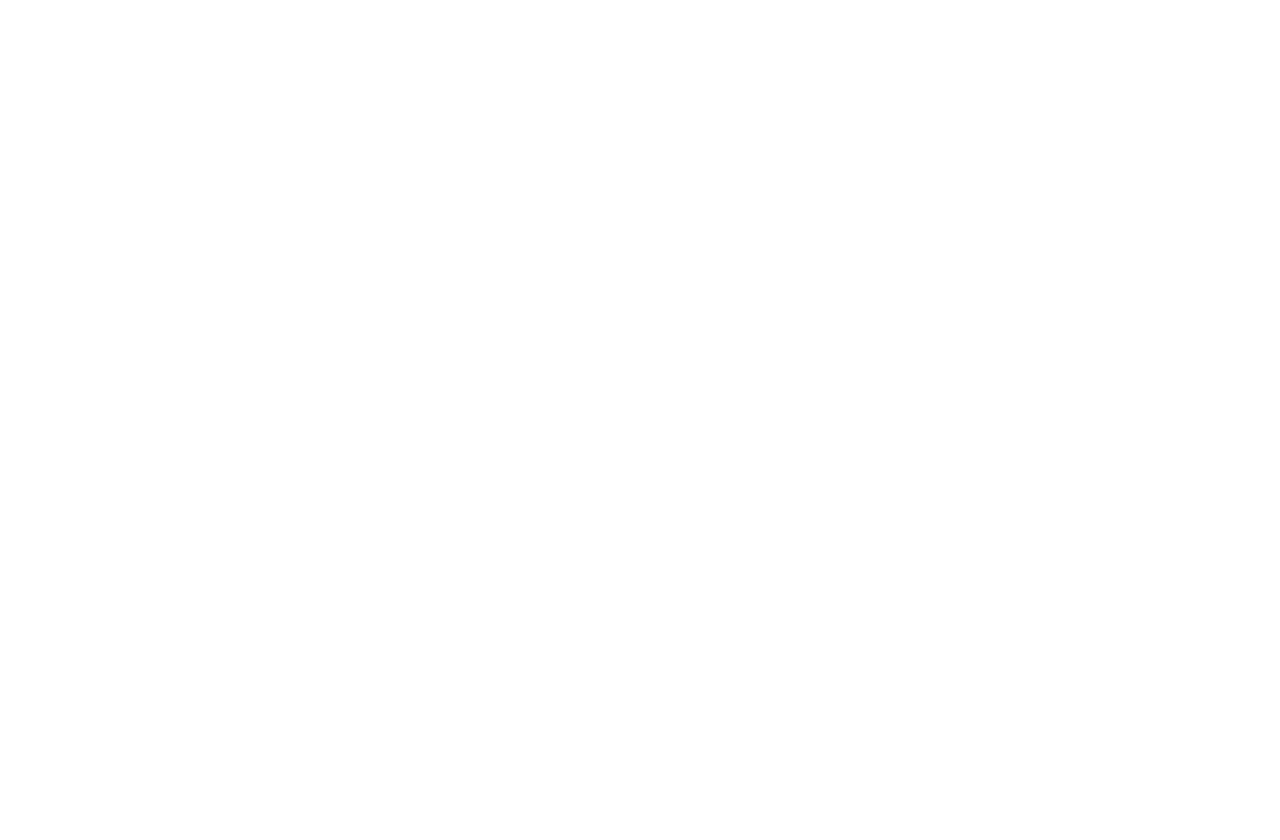
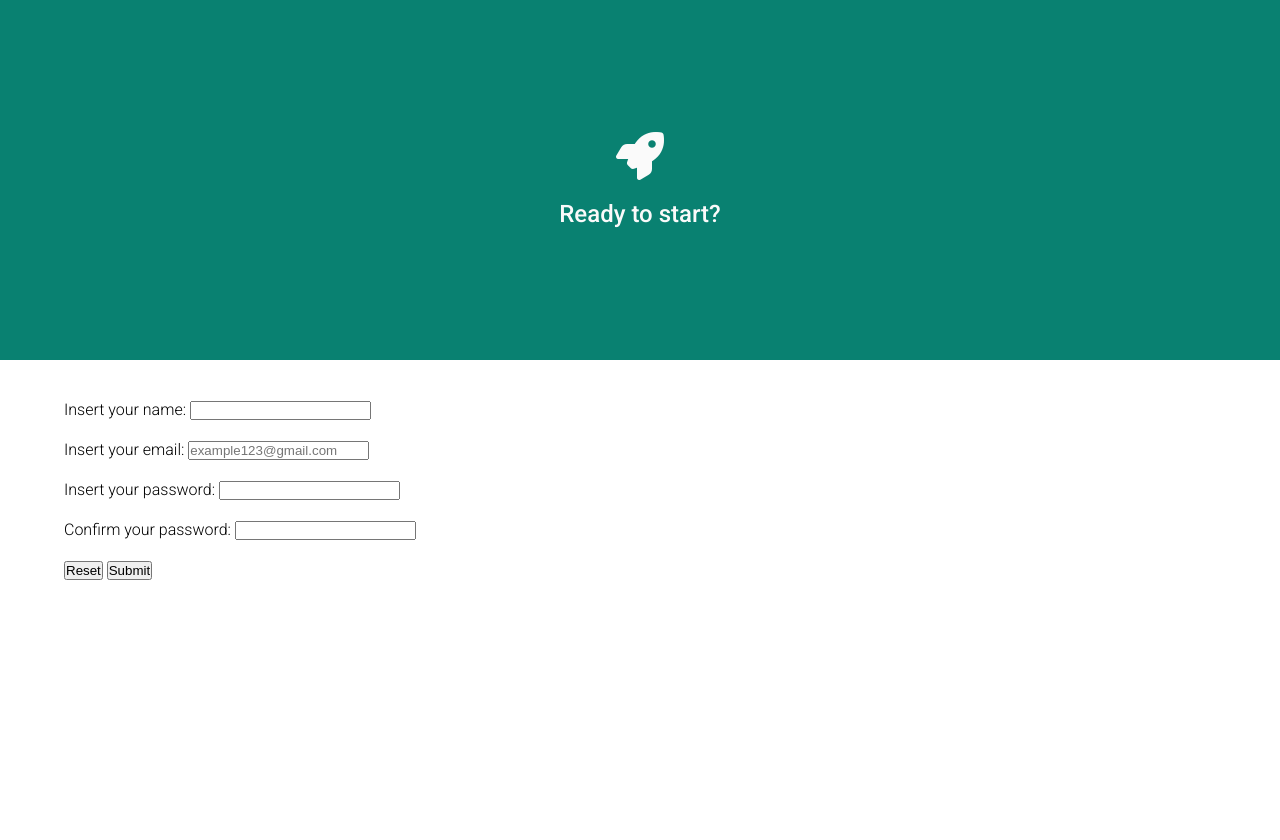
Before and after one commit to luanAfons0/simple-form, a website: page index.html in a window 1280 px wide. Before the commit the page ends 800 px from the top, so only its background shows below. Drawn offline with Linux system fonts and the light colour scheme.

Commit message:
feat: basic form styles

```diff
--- a/index.html
+++ b/index.html
@@ -8,7 +8,59 @@
       name="description"
       content="Simple project to understant mobile-first approach and HTML forms"
     />
+    <link
+      rel="stylesheet"
+      href="https://cdnjs.cloudflare.com/ajax/libs/font-awesome/6.7.2/css/all.min.css"
+      integrity="sha512-Evv84Mr4kqVGRNSgIGL/F/aIDqQb7xQ2vcrdIwxfjThSH8CSR7PBEakCr51Ck+w+/U6swU2Im1vVX0SVk9ABhg=="
+      crossorigin="anonymous"
+      referrerpolicy="no-referrer"
+    />
     <title>Document</title>
   </head>
-  <body></body>
+  <body>
+    <main class="grid">
+      <section class="label-start">
+        <i class="fa fa-rocket" aria-hidden="true"></i>
+        <h1>Ready to start?</h1>
+      </section>
+      <section class="form-container">
+        <form action="#" method="post">
+          <div class="title">
+            <h1>Form to sign up</h1>
+          </div>
+          <div class="form-group">
+            <label for="email"> Insert your name: </label>
+            <input type="text" id="name" name="name" required />
+          </div>
+          <div class="form-group">
+            <label for="email"> Insert your email: </label>
+            <input
+              type="email"
+              id="email"
+              name="email"
+              placeholder="example123@gmail.com"
+              required
+            />
+          </div>
+          <div class="form-group">
+            <label for="password"> Insert your password: </label>
+            <input type="password" id="password" name="password" required />
+          </div>
+          <div class="form-group">
+            <label for="confirm-password"> Confirm your password: </label>
+            <input
+              type="password"
+              id="confirm-password"
+              name="confirm-password"
+              required
+            />
+          </div>
+          <div class="form-group">
+            <input type="reset" id="reset" name="reset" />
+            <input type="submit" id="submit" name="submit" />
+          </div>
+        </form>
+      </section>
+    </main>
+  </body>
 </html>
--- a/styles.scss
+++ b/styles.scss
@@ -1,5 +1,76 @@
+@import url("https://fonts.googleapis.com/css2?family=Roboto:ital,wght@0,100..900;1,100..900&display=swap");
+
 * {
   margin: 0;
   padding: 0;
   box-sizing: border-box;
 }
+
+:root {
+  --blue-color: #0077ff;
+  --white-color: #fafafa;
+  --green-color: #098171;
+  --white-green-color: #f8f7ee;
+  --brow-color: #333333;
+  --orange-color: #ff9306;
+
+  --desktop-breakpoint: 1024;
+
+  --mobile-spacement: 1.25rem;
+}
+
+html,
+body {
+  font-family: "Roboto", sans-serif;
+  font-weight: 300;
+  width: 100%;
+  height: 100%;
+}
+
+.grid {
+  display: grid;
+  grid-template-columns: 100%;
+  grid-template-rows: 45% 55%;
+  row-gap: 2.5rem;
+  width: 100%;
+  height: 100%;
+
+  .label-start {
+    display: flex;
+    flex-direction: column;
+    justify-content: center;
+    align-items: center;
+    grid-row: 1;
+    width: 100%;
+    height: 100%;
+    background-color: var(--green-color);
+    color: var(--white-color);
+
+    h1 {
+      font-size: 1.5rem;
+      font-family: "Roboto", "sans";
+      font-weight: 500;
+    }
+
+    i {
+      font-size: 3rem;
+      margin-bottom: var(--mobile-spacement);
+    }
+  }
+
+  .form-container {
+    width: 100%;
+    height: 100%;
+    grid-row: 2;
+
+    .title {
+      display: none;
+    }
+
+    .form-group {
+      width: 90%;
+      margin: auto;
+      margin-bottom: var(--mobile-spacement);
+    }
+  }
+}
```
Also changed, not shown: styles.css, 1 other file.
